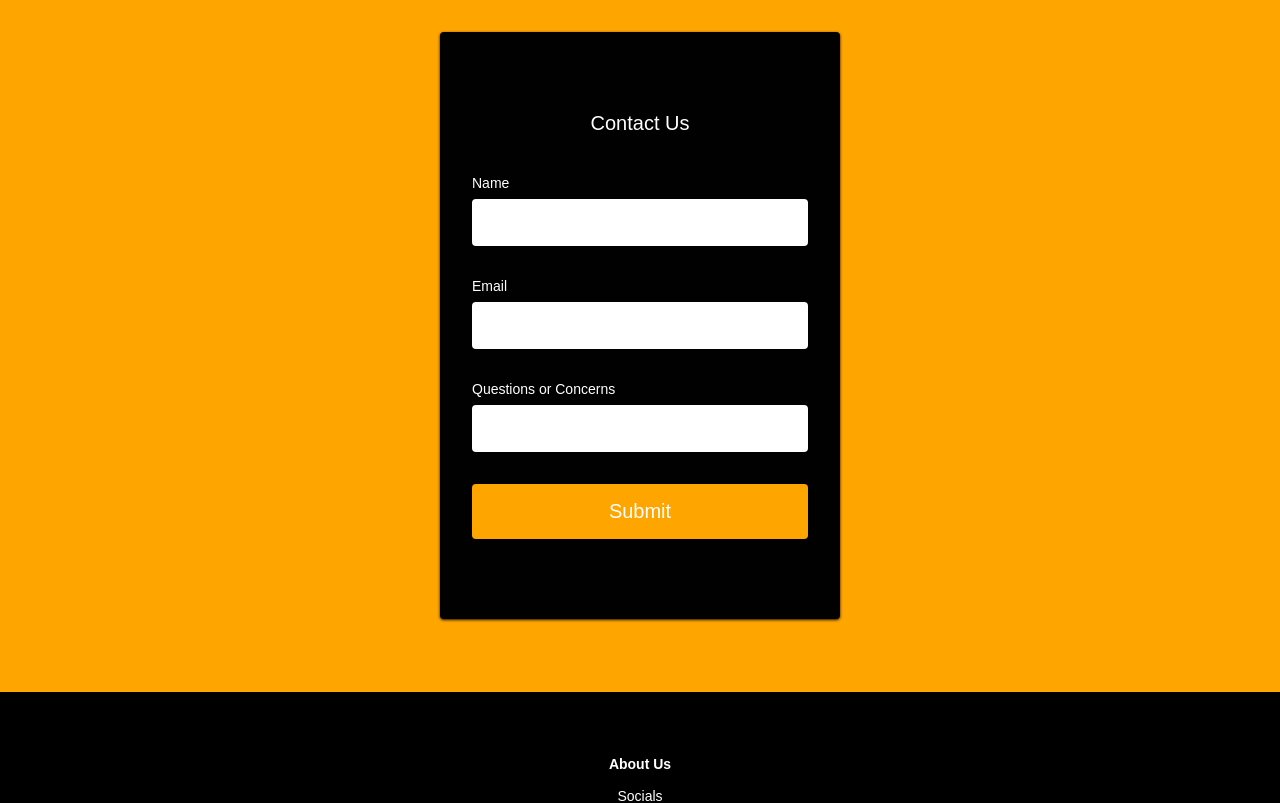
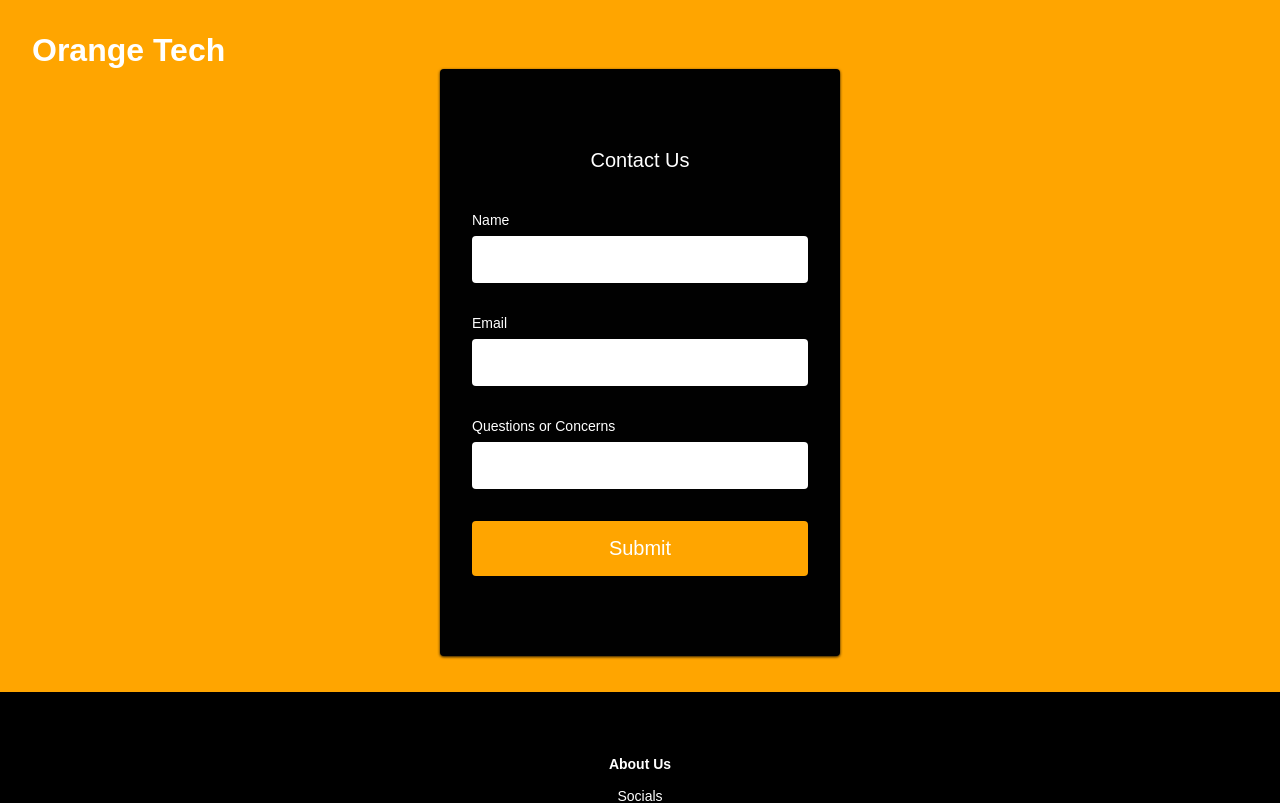
Before and after one commit to huzaifazia17/E-commerce_store, a React (Create React App) app in the folder client/: page /contactus in a window 1280 px wide. Shown: the top 803 px of the page. Built offline with nearby package versions, Linux system fonts and the light colour scheme; a web font is replaced by a local one.

Commit message:
merge conflict fix

```diff
--- a/client/src/Components/ContactUs/Contact.js
+++ b/client/src/Components/ContactUs/Contact.js
@@ -6,7 +6,7 @@ const Services = () => {
     <>
       <Container>
         <FormWrap>
-          <Icon to="/"></Icon>
+          <Icon to="/">Orange Tech</Icon>
 
           <FormContent>
             <Form action="#">
--- a/client/src/Components/NavBar/NavBar.js
+++ b/client/src/Components/NavBar/NavBar.js
@@ -48,7 +48,7 @@ const NavBar = ({ toggle }) => {
                                 <NavLinks to="about" smooth={true} duration={500} spy={true} exact='true' offset={-80}>About</NavLinks>
                             </NavItem>
                             <NavItem>
-                                <NavLinks to="discover" smooth={true} duration={500} spy={true} exact='true' offset={-80}>Discover</NavLinks>
+                                <NavLinks to="products" smooth={true} duration={500} spy={true} exact='true' offset={-80}>Products</NavLinks>
                             </NavItem>
                             <NavItem>
                                 <NavLinks to="contactus" smooth={true} duration={500} spy={true} exact='true' offset={-79}>
--- a/client/src/Pages/Pages.js
+++ b/client/src/Pages/Pages.js
@@ -24,7 +24,6 @@ const Pages = () => {
       <Hero />
       <About />
       <Info {...homeObjTwo} />
-      <Services />
       <Footer />
     </>
   )
```
